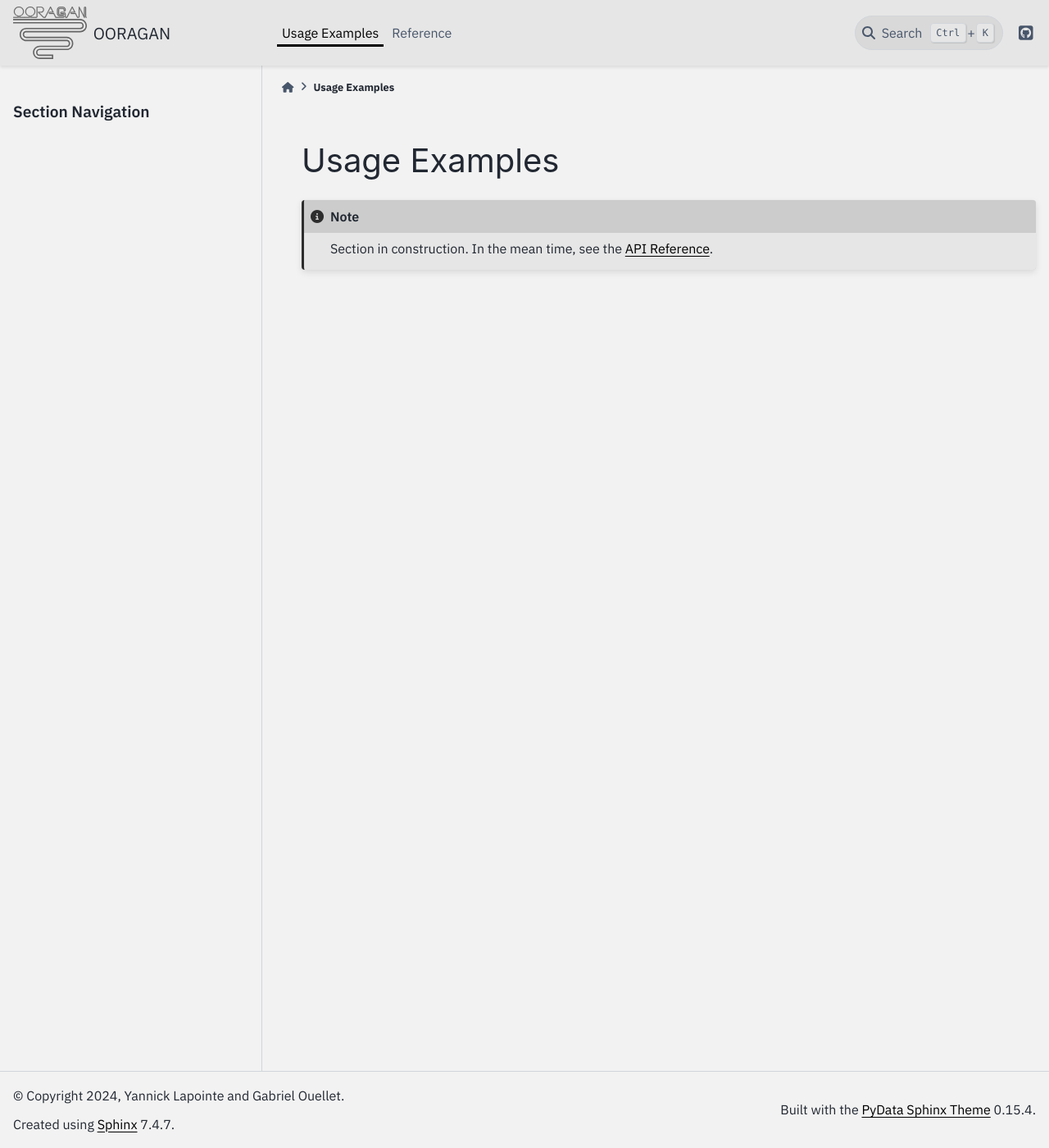
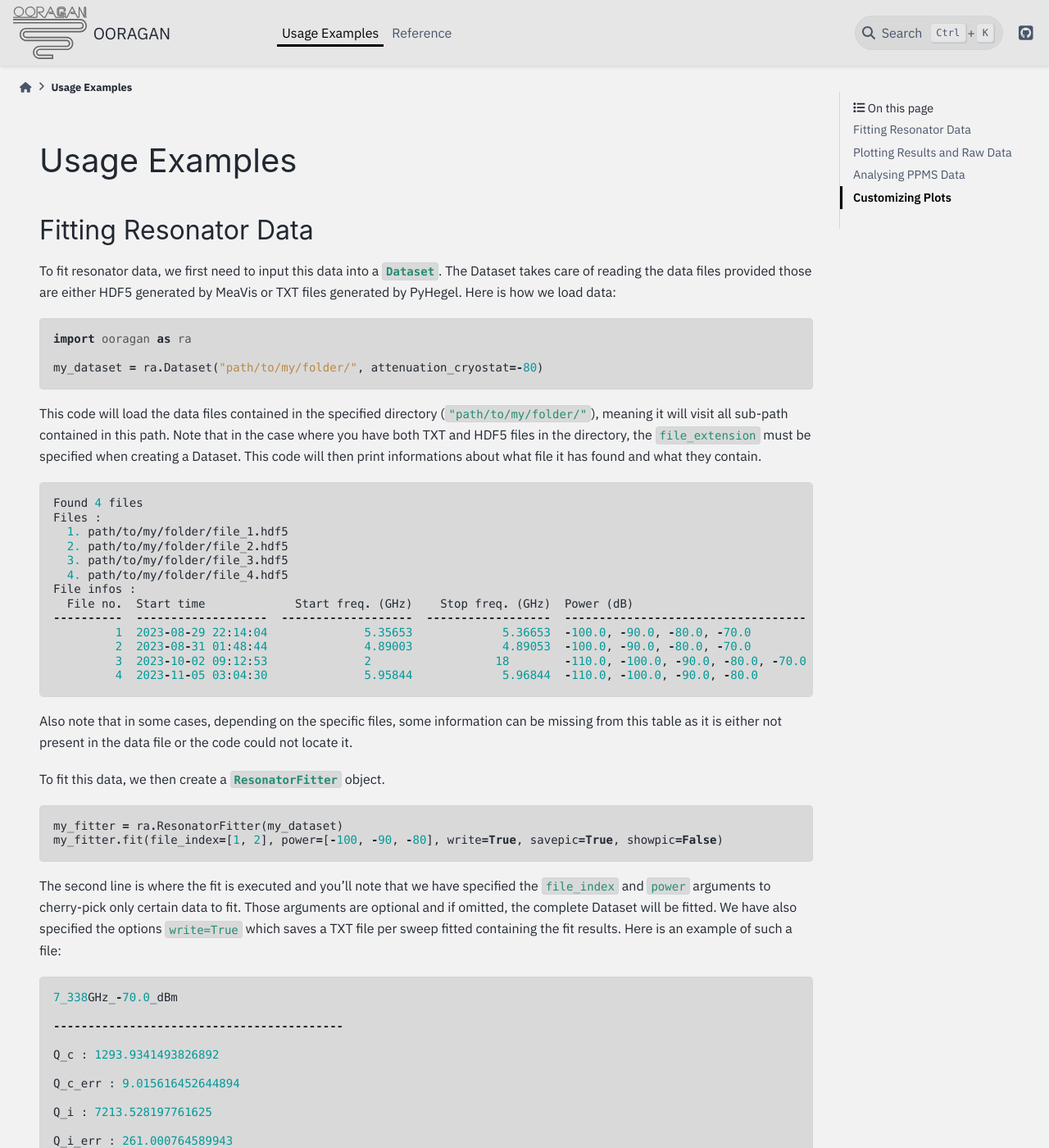
Before and after one commit to yalap13/OORAGAN, a Sphinx documentation site: the page built from docs/examples.rst, in a window 1280 px wide and 1400 px high. Shown: the whole window at 82% size. Built offline with Sphinx 7.4.7 and the PyData theme 0.15.4, drawn with Linux system fonts in a browser that asks for light colours; some of the changed text lies outside the part shown.

Commit message:
Fitting and raw data plot examples

```diff
--- a/docs/conf.py
+++ b/docs/conf.py
@@ -52,7 +52,7 @@ html_theme_options = {
 }
 html_context = {"default_mode": "light"}
 html_show_sourcelink = False
-html_sidebars = {"installation": []}
+html_sidebars = {"examples": []}
 
 # -- Options for the Sphinx extensions ---------------------------------------
 
--- a/docs/examples.rst
+++ b/docs/examples.rst
@@ -1,4 +1,122 @@
 Usage Examples
 ==============
 
-.. note:: Section in construction. In the mean time, see the :doc:`API Reference <api>`.
+Fitting Resonator Data
+----------------------
+
+To fit resonator data, we first need to input this data into a :class:`Dataset <ooragan.Dataset>`. The Dataset takes care of reading the data files provided those are either HDF5 generated by MeaVis or TXT files generated by PyHegel. Here is how we load data:
+
+.. code::
+
+    import ooragan as ra
+
+    my_dataset = ra.Dataset("path/to/my/folder/", attenuation_cryostat=-80)
+
+This code will load the data files contained in the specified directory (``"path/to/my/folder/"``), meaning it will visit all sub-path contained in this path. Note that in the case where you have both TXT and HDF5 files in the directory, the ``file_extension`` must be specified when creating a Dataset. This code will then print informations about what file it has found and what they contain.
+
+.. code::
+
+    Found 4 files
+    Files :
+      1. path/to/my/folder/file_1.hdf5
+      2. path/to/my/folder/file_2.hdf5
+      3. path/to/my/folder/file_3.hdf5
+      4. path/to/my/folder/file_4.hdf5
+    File infos :
+      File no.  Start time             Start freq. (GHz)    Stop freq. (GHz)  Power (dB)                             Mixing temp. (K)
+    ----------  -------------------  -------------------  ------------------  -----------------------------------  ------------------
+             1  2023-08-29 22:14:04              5.35653             5.36653  -100.0, -90.0, -80.0, -70.0                   0.0154368
+             2  2023-08-31 01:48:44              4.89003             4.89053  -100.0, -90.0, -80.0, -70.0                   0.0136144
+             3  2023-10-02 09:12:53              2                  18        -110.0, -100.0, -90.0, -80.0, -70.0
+             4  2023-11-05 03:04:30              5.95844             5.96844  -110.0, -100.0, -90.0, -80.0                  0.0142297
+
+Also note that in some cases, depending on the specific files, some information can be missing from this table as it is either not present in the data file or the code could not locate it.
+
+To fit this data, we then create a :class:`ResonatorFitter <ooragan.ResonatorFitter>` object.
+
+.. code::
+
+    my_fitter = ra.ResonatorFitter(my_dataset)
+    my_fitter.fit(file_index=[1, 2], power=[-100, -90, -80], write=True, savepic=True, showpic=False)
+
+The second line is where the fit is executed and you'll note that we have specified the ``file_index`` and ``power`` arguments to cherry-pick only certain data to fit. Those arguments are optional and if omitted, the complete Dataset will be fitted. We have also specified the options ``write=True`` which saves a TXT file per sweep fitted containing the fit results. Here is an example of such a file:
+
+.. code::
+
+  7_338GHz_-70.0_dBm
+
+  ------------------------------------------
+
+  Q_c : 1293.9341493826892
+
+  Q_c_err : 9.015616452644894
+
+  Q_i : 7213.528197761625
+
+  Q_i_err : 261.000764589943
+
+  Q_t : 1097.1345028346557
+
+  Q_t_err : 8.858086965646569
+
+  L_c : 0.0007728368560927777
+
+  L_c_err : 5.384818600177224e-06
+
+  L_i : 0.00013862841768751973
+
+  L_i_err : 5.015870461498165e-06
+
+  L_t : 0.0009114652737802975
+
+  L_t_err : 7.359023565891362e-06
+
+  f_r : 7341356793.587177
+
+  f_r_err : 22764.58925547969
+
+  photon_number : 829180.3584670528
+
+  input_power : -70.0
+
+All those entries also exist as attributes of the ResonatorFitter object and can be used to extract the fit results. We could, for example, get all internal quality factors by using ``my_fitter.Q_i``. This would return a dictionnary of the files and associated :math:`Q_i`.
+
+The options ``savepic=True`` and ``showpic=False`` mean that a figure of the resulting fit is saved but not displayed. Here is the figure of a fit:
+
+.. image:: images/fit_results.png
+  :scale: 50%
+
+.. note:: For the fitting methods used and for an exhaustive list of all fit parameters, please refer to :py:meth:`ooragan.ResonatorFitter.fit`.
+
+Plotting Results and Raw Data
+-----------------------------
+
+OORAGAN also allows us to generate multiple predefined plots, either from raw data (directly from a :class:`Dataset <ooragan.Dataset>`) or from fitted data (from a :class:`ResonatorFitter <ooragan.ResonatorFitter>`). In both cases, the same factory function (:func:`grapher <ooragan.grapher>`) is used to create the Grapher object. Let us start with plotting raw data from our previous Dataset:
+
+.. code::
+
+  raw_grapher = ra.grapher(my_dataset)
+
+We now have a :class:`DatasetGrapher <ooragan.graphing.DatasetGrapher>` object on which we can call methods to generate plots. Here are the available plots for raw resonator data:
+
+- Magnitude versus frequency
+- Phase versus frequency
+- Complex signal
+- Triptych (all three of the above plots combined, this is the same plot as the one generated for fit results)
+
+Here is an example of plotting a triptych:
+
+.. code::
+
+  raw_grapher.plot_triptych(file_index=[1], power=[-70], three_ticks=True)
+
+.. image:: images/triptych.png
+  :scale: 40%
+
+Analysing PPMS Data
+-------------------
+
+
+
+Customizing Plots
+-----------------
--- a/docs/index.rst
+++ b/docs/index.rst
@@ -4,7 +4,7 @@
 Overview
 ========
 
-Object Oriented Resonator Advanced Graphing and ANalysis (OORAGAN) is a library developped by me and other members of the Josephson Photonics and QIQSS research groups of the Université de Sherbrooke to fully process data from resonator measurements.
+Object Oriented Resonator Advanced Graphing and ANalysis (OORAGAN) is a library developped by members of the Josephson Photonics and QIQSS research groups of the Université de Sherbrooke to fully process data from resonator measurements.
 
 .. note::
 
--- a/pyproject.toml
+++ b/pyproject.toml
@@ -6,7 +6,7 @@ authors = ["yalap13 <yannicklapointe77@gmail.com>"]
 readme = "README.md"
 
 [tool.poetry.dependencies]
-python = ">=3.12,<3.13"
+python = ">=3.10,<3.13"
 h5py = "^3.11.0"
 easygui = "^0.98.3"
 resonator = {git = "https://github.com/danielflanigan/resonator.git"}
@@ -27,6 +27,7 @@ black = "^24.8.0"
 sphinx-copybutton = "^0.5.2"
 sphinx-favicon = "^1.0.1"
 numpydoc = "^1.8.0"
+sphinxext-opengraph = "^0.9.1"
 
 [build-system]
 requires = ["poetry-core"]
```
Also changed, not shown: docs/images/fit_results.png (added), docs/images/ooragan_opengraph.svg (renamed from ooragan_opengraph.svg), docs/images/triptych.png (added), 1 other file.
